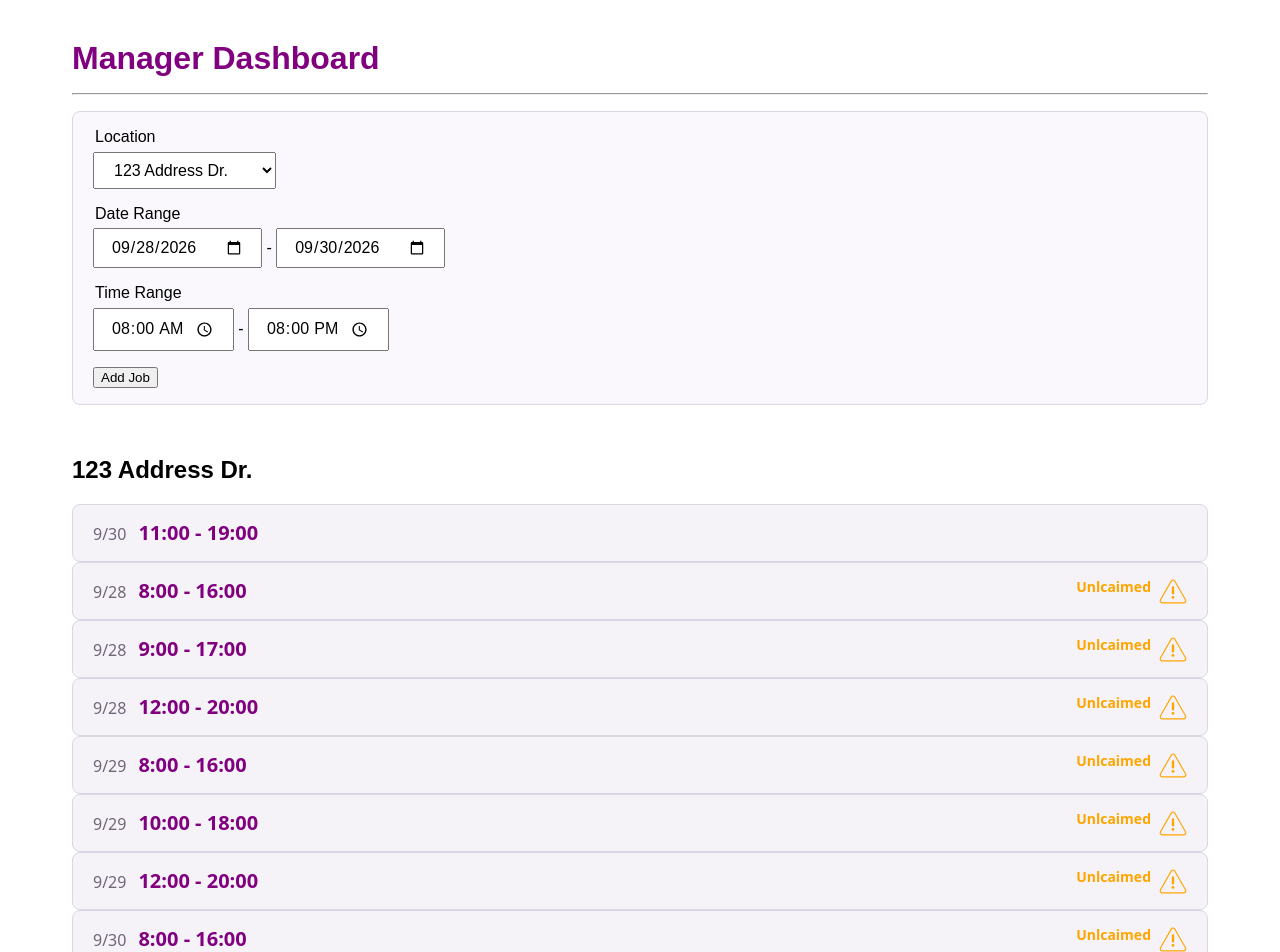
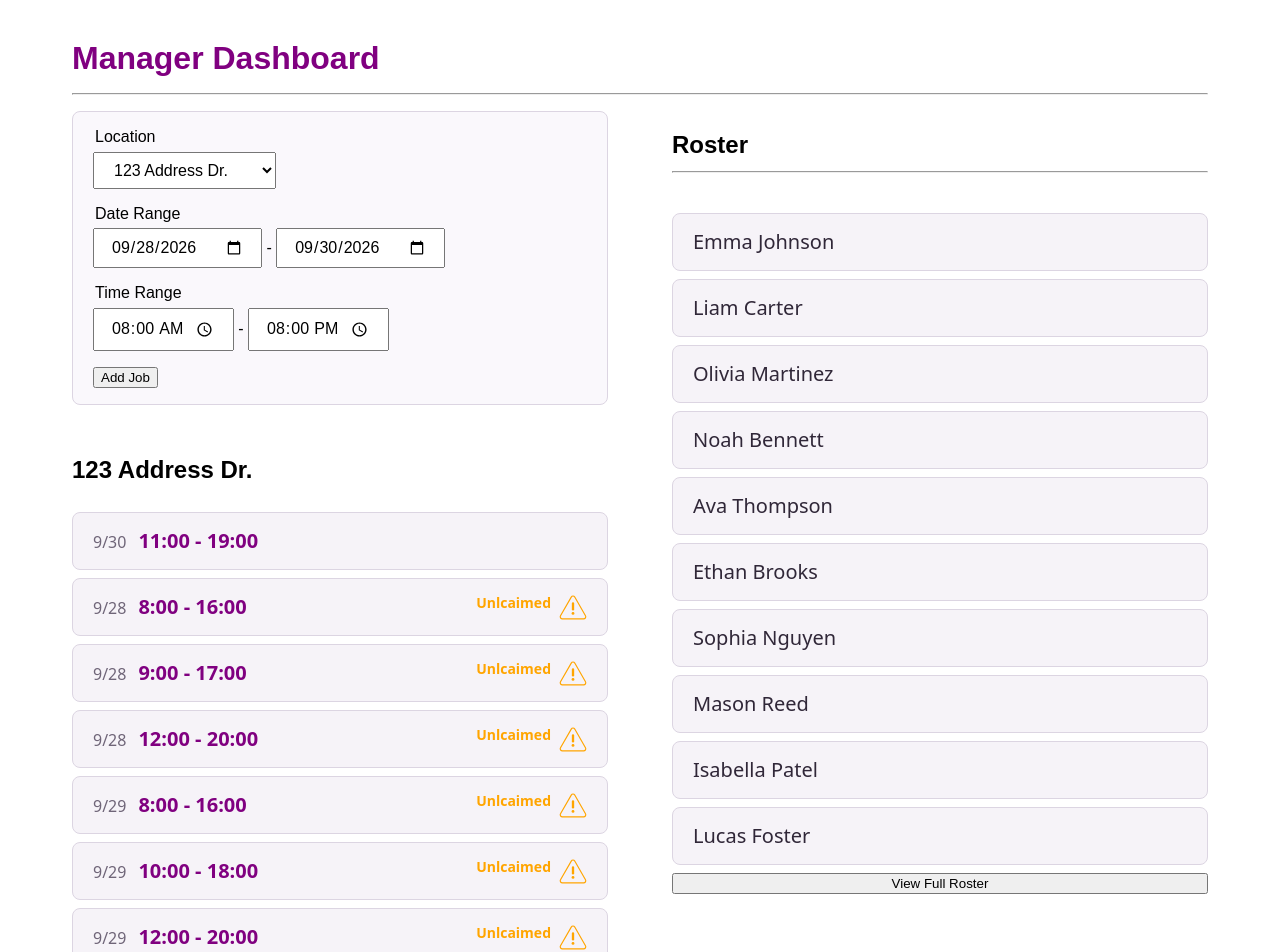
Before and after one commit to ThomasLalo/flexibleWorker2, a SvelteKit app: page /manager in a window 1280 px wide. Shown: the top 952 px of the page. Built offline with nearby package versions, Linux system fonts and the light colour scheme.

Commit message:
added ability to see roster on dashboard and go to roster page

```diff
--- a/src/routes/manager/+page.svelte
+++ b/src/routes/manager/+page.svelte
@@ -10,7 +10,7 @@
   let st = $state('08:00');
   let et = $state('20:00');
 
-  let selectedLocation = $derived(locations.find(item => item.address === loc));
+  let selectedLocation = $derived(locations.find(item => item.address === loc))!;
 
   let startDate = $derived(new Date(sd + "T00:00"));
   let endDate = $derived(new Date(ed + "T00:00"));
@@ -28,7 +28,7 @@
       );
     }) ?? [] //typescript warning avoidance
   );
-//idk
+
 
   let selectedShift: Shift | null = $state(null);
 
@@ -41,14 +41,18 @@
   }
 
   function clickedAddJob() {
-    const params = new URLSearchParams({location: loc, startDate:sd, endDate:ed, startTime:st, endTime:et})
-    goto(`/worker/add-job${params}`);
+    const params = new URLSearchParams({location: loc, startDate:sd, endDate:ed, startTime:st, endTime:et});
+    goto(`/manager/add-job?${params}`);
   }
 
   function clickedEditJob() {
-    const indexOfSelectedShift = selectedLocation.shifts.findIndex(shift => shift === selectedShift)
-    const params = new URLSearchParams({location: loc, startDate:sd, endDate:ed, startTime:st, endTime:et, index:indexOfSelectedShift})
-    goto(`/worker/edit-job${params}`);
+    const indexOfSelectedShift = selectedLocation.shifts.findIndex(shift => shift === selectedShift).toString();
+    const params = new URLSearchParams({location: loc, startDate:sd, endDate:ed, startTime:st, endTime:et, index:indexOfSelectedShift});
+    goto(`/manager/edit-job?${params}`);
+  }
+
+  function gotoRoster() {
+    goto(`/manager/roster`)
   }
 </script>
 
@@ -87,7 +91,7 @@
         </fieldset>
       </div>
 
-      <div>
+      <div class="location-shifts">
         <h2>{selectedLocation.address}</h2>
 
         {#each shiftsInRange as shift}
@@ -112,6 +116,13 @@
           </div>
         {/each}
       </div>
+    </div>
+    <div class="location-shifts">
+      <h2>Roster<hr></h2>
+      {#each roster as worker}
+        <div class="shift">{worker.name}</div>
+      {/each}
+      <button type="button" onclick={gotoRoster}>View Full Roster</button>
     </div>
   </div>
 
```
